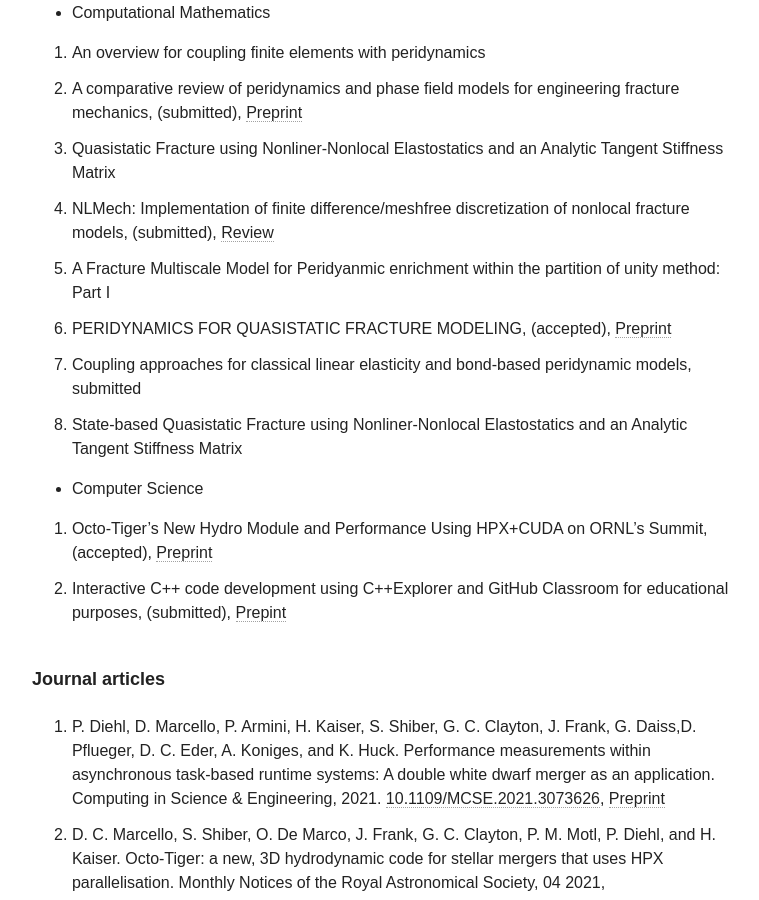
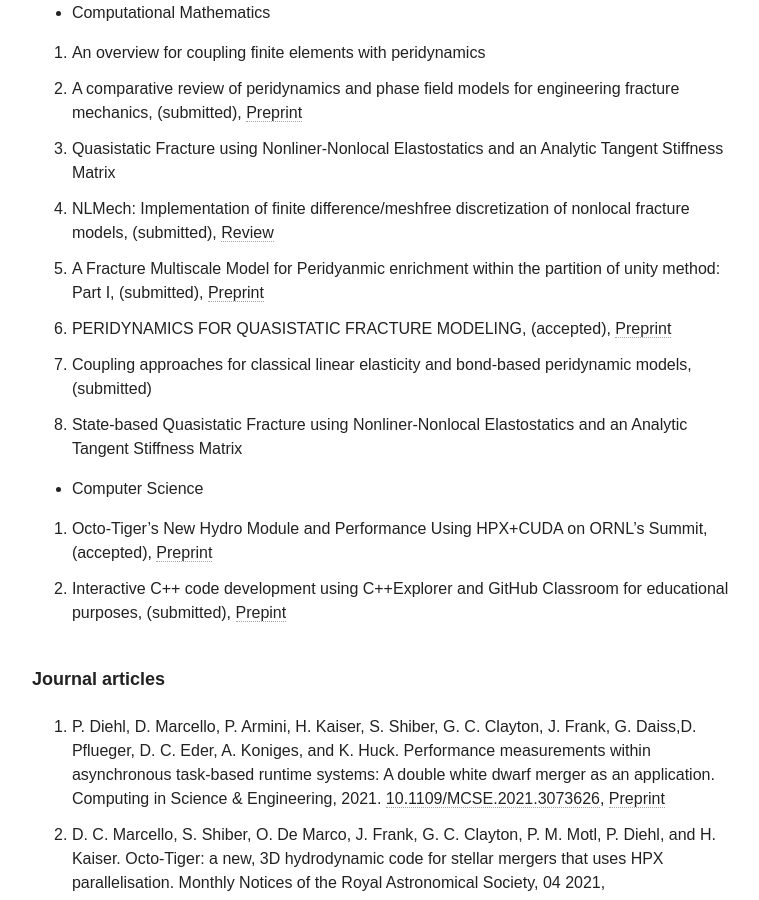
Before and after one commit to diehlpk/diehlpk.github.io, a Jekyll site: the page built from cv/index.md, in a window 1280 px wide and 900 px high, scrolled down 2469 px. Shown: the whole window, without its empty margins (254-1013 px from the left). Built offline with Jekyll 4.4.1, drawn with Linux system fonts in a browser that asks for light colours; nearby versions of some CDN libraries; some web fonts are replaced.

Commit message:
Add new preprint

```diff
--- a/cv/index.md
+++ b/cv/index.md
@@ -84,9 +84,9 @@ Also available as [PDF document]({{ site.url }}/assets/grants.pdf).
 1. A comparative review of peridynamics and phase field models for engineering fracture mechanics, (submitted), [Preprint](https://engrxiv.org/gty2b/)
 1. Quasistatic Fracture using Nonliner-Nonlocal Elastostatics and an Analytic Tangent Stiffness Matrix
 1. NLMech: Implementation of finite difference/meshfree discretization of nonlocal fracture models, (submitted), [Review](https://github.com/openjournals/joss-reviews/issues/3020)
-1. A Fracture Multiscale Model for Peridyanmic enrichment within the partition of unity method: Part I
+1. A Fracture Multiscale Model for Peridyanmic enrichment within the partition of unity method: Part I, (submitted), [Preprint](https://arxiv.org/abs/2108.02336)
 1. PERIDYNAMICS FOR QUASISTATIC FRACTURE MODELING, (accepted), [Preprint](https://arxiv.org/abs/2107.14665)
-1. Coupling approaches for classical linear elasticity and bond-based peridynamic models, submitted
+1. Coupling approaches for classical linear elasticity and bond-based peridynamic models, (submitted)
 1. State-based Quasistatic Fracture using Nonliner-Nonlocal Elastostatics and an Analytic Tangent Stiffness Matrix
 
 * Computer Science
```
